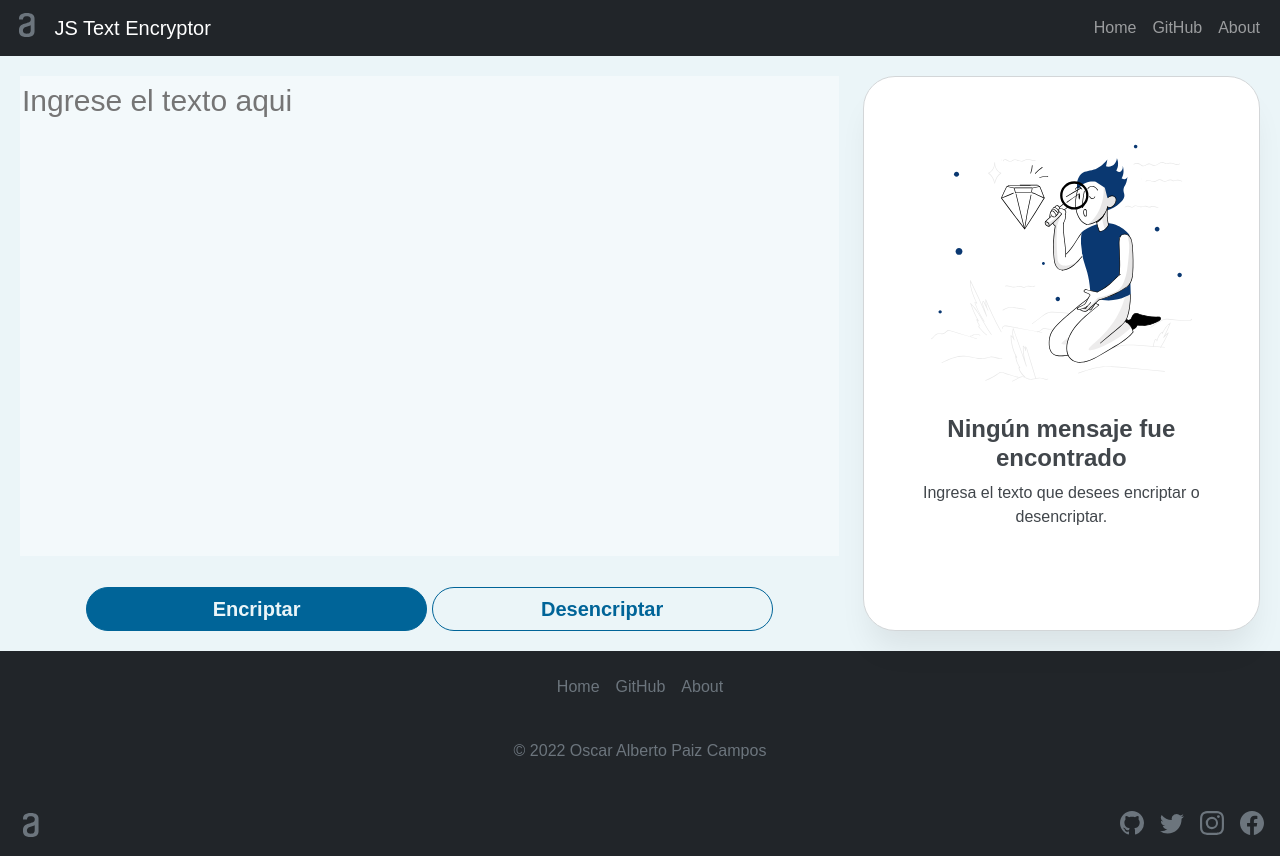
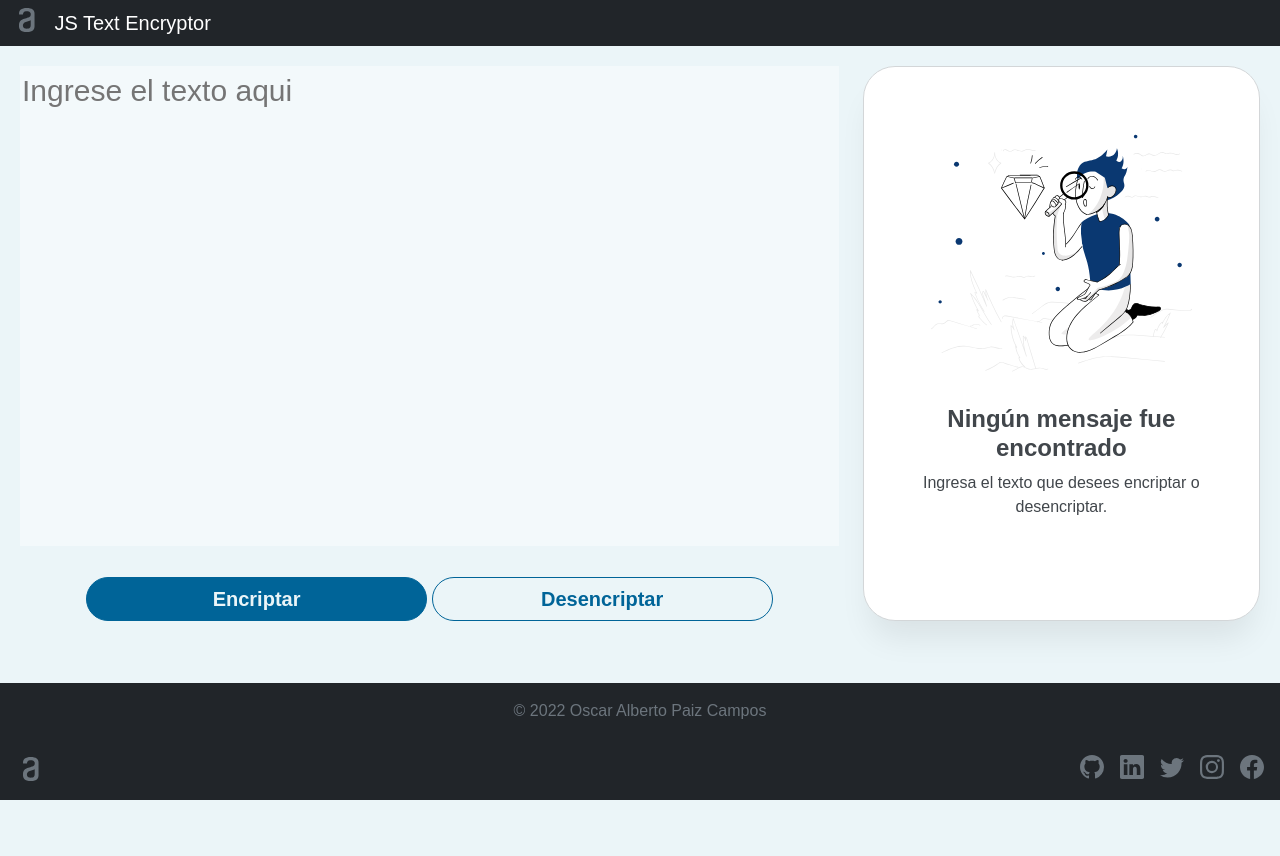
Before and after one commit to OscarCamposSV/JSTextEncryptor, a plain HTML site: page index.html in a window 1280 px wide. After the commit the page ends 800 px from the top, so only its background shows below. Drawn offline with nearby package versions, Linux system fonts and the light colour scheme.

Commit message:
update index for icons

```diff
--- a/css/stylesheet.css
+++ b/css/stylesheet.css
@@ -32,7 +32,8 @@ body{
 }
 
 .button-normal:active{
-    border: none;
+    border-color: rgb(235,245,248);
+    background-color: rgb(13, 141, 206);
 }
 
 .button-normal:hover{
--- a/index.html
+++ b/index.html
@@ -29,6 +29,9 @@
   </symbol>
   <symbol id="github" viewBox="0 0 16 16">
     <path d="M8 0C3.58 0 0 3.58 0 8c0 3.54 2.29 6.53 5.47 7.59.4.07.55-.17.55-.38 0-.19-.01-.82-.01-1.49-2.01.37-2.53-.49-2.69-.94-.09-.23-.48-.94-.82-1.13-.28-.15-.68-.52-.01-.53.63-.01 1.08.58 1.23.82.72 1.21 1.87.87 2.33.66.07-.52.28-.87.51-1.07-1.78-.2-3.64-.89-3.64-3.95 0-.87.31-1.59.82-2.15-.08-.2-.36-1.02.08-2.12 0 0 .67-.21 2.2.82.64-.18 1.32-.27 2-.27.68 0 1.36.09 2 .27 1.53-1.04 2.2-.82 2.2-.82.44 1.1.16 1.92.08 2.12.51.56.82 1.27.82 2.15 0 3.07-1.87 3.75-3.65 3.95.29.25.54.73.54 1.48 0 1.07-.01 1.93-.01 2.2 0 .21.15.46.55.38A8.012 8.012 0 0 0 16 8c0-4.42-3.58-8-8-8z"/>
+  </symbol>
+  <symbol id="linkedin" viewBox="0 0 16 16">
+    <path d="M0 1.146C0 .513.526 0 1.175 0h13.65C15.474 0 16 .513 16 1.146v13.708c0 .633-.526 1.146-1.175 1.146H1.175C.526 16 0 15.487 0 14.854V1.146zm4.943 12.248V6.169H2.542v7.225h2.401zm-1.2-8.212c.837 0 1.358-.554 1.358-1.248-.015-.709-.52-1.248-1.342-1.248-.822 0-1.359.54-1.359 1.248 0 .694.521 1.248 1.327 1.248h.016zm4.908 8.212V9.359c0-.216.016-.432.08-.586.173-.431.568-.878 1.232-.878.869 0 1.216.662 1.216 1.634v3.865h2.401V9.25c0-2.22-1.184-3.252-2.764-3.252-1.274 0-1.845.7-2.165 1.193v.025h-.016a5.54 5.54 0 0 1 .016-.025V6.169h-2.4c.03.678 0 7.225 0 7.225h2.4z"/>
   </symbol>
   <symbol id="doll" viewBox="0 0 336 304" fill="none">
     <g clip-path="url(#clip0_2_1323)">
@@ -180,24 +183,6 @@
         </a>
         <a class="navbar-brand" href="index.html">JS Text Encryptor</a>
       </div>
-
-      <button class="navbar-toggler" type="button" data-bs-toggle="collapse" data-bs-target="#navbarsExample05" aria-controls="navbarsExample05" aria-expanded="false" aria-label="Toggle navigation">
-        <span class="navbar-toggler-icon"></span>
-      </button>
-
-      <div class="collapse navbar-collapse" id="navbarsExample05">
-        <ul class="navbar-nav ms-auto mb-2 mb-lg-0">
-          <li class="nav-item ms-auto">
-            <a class="nav-link" href="index.html">Home</a>
-          </li>
-          <li class="nav-item ms-auto ">
-            <a class="nav-link" href="https://github.com/OscarCamposSV/JSTextEncryptor" target="_blank">GitHub</a>
-          </li>
-          <li class="nav-item ms-auto">
-            <a class="nav-link" href="#">About</a>
-          </li>
-        </ul>
-      </div>
     </div>
   </nav>
 </header>
@@ -235,12 +220,7 @@
 </main>
 <footer class="mt-auto">
   <div class="py-3 bg-dark">
-    <ul class="nav justify-content-center pb-3 mb-3">
-      <li class="nav-item"><a href="index.html" class="nav-link px-2 text-muted">Home</a></li>
-      <li class="nav-item"><a href="https://github.com/OscarCamposSV/JSTextEncryptor" class="nav-link px-2 text-muted" target="_blank">GitHub</a></li>
-      <li class="nav-item"><a href="#" class="nav-link px-2 text-muted">About</a></li>
-    </ul>
-    <p class="text-center text-muted">&copy; 2022 Oscar Alberto Paiz Campos</p>
+    <p class="text-center text-muted mb-0">&copy; 2022 Oscar Alberto Paiz Campos</p>
   </div>
   <div class="d-flex flex-wrap justify-content-between align-items-center py-3 px-3 bg-dark">
     <div class="col-md-4 d-flex align-items-center">
@@ -251,6 +231,7 @@
 
     <ul class="nav col-md-4 justify-content-end list-unstyled d-flex">
       <li class="ms-3"><a class="text-muted" href="https://github.com/OscarCamposSV" target="_blank"><svg class="bi" width="24" height="24"><use xlink:href="#github"/></svg></a></li>
+      <li class="ms-3"><a class="text-muted" href="#"><svg class="bi" width="24" height="24"><use xlink:href="#linkedin"/></svg></a></li>
       <li class="ms-3"><a class="text-muted" href="#"><svg class="bi" width="24" height="24"><use xlink:href="#twitter"/></svg></a></li>
       <li class="ms-3"><a class="text-muted" href="#"><svg class="bi" width="24" height="24"><use xlink:href="#instagram"/></svg></a></li>
       <li class="ms-3"><a class="text-muted" href="#"><svg class="bi" width="24" height="24"><use xlink:href="#facebook"/></svg></a></li>
```
